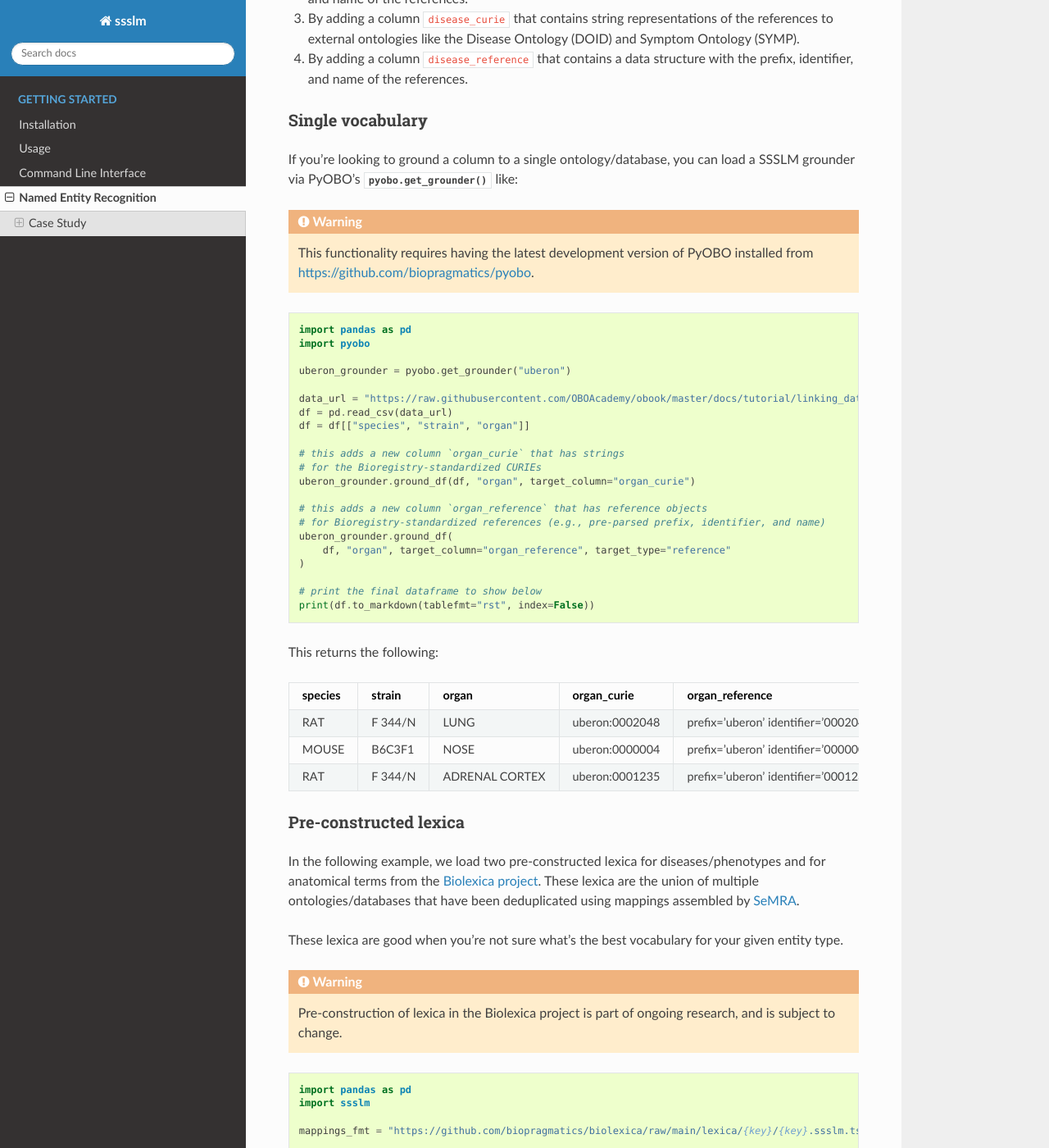
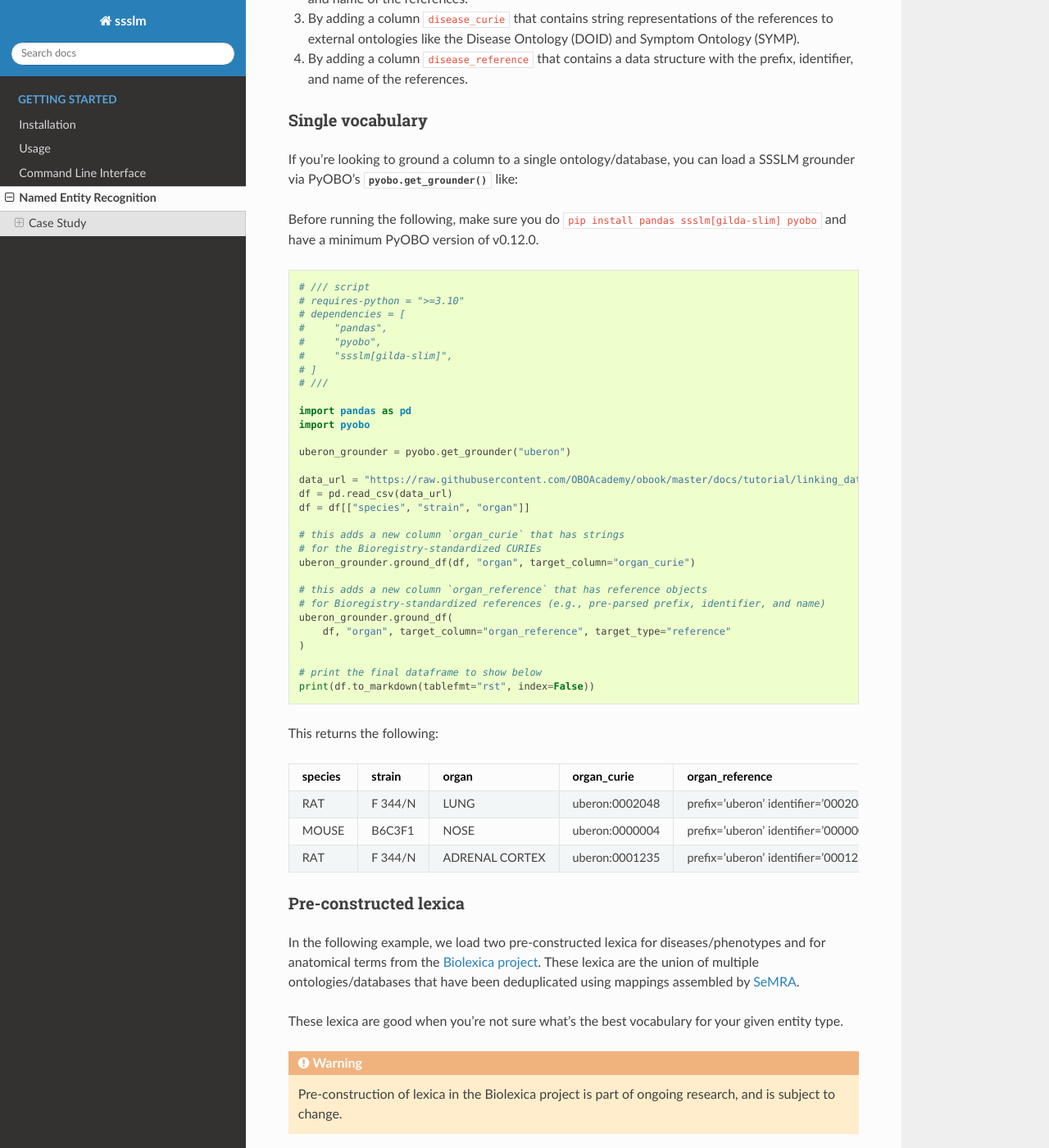
Before and after one commit to cthoyt/ssslm, a Sphinx documentation site: the page built from docs/source/ner.rst, in a window 1280 px wide and 1400 px high, scrolled down 895 px. Shown: the whole window at 82% size. Built offline with Sphinx 7.4.7 and the Read the Docs theme 3.1.0, drawn with Linux system fonts in a browser that asks for light colours; some of the changed text lies outside the part shown.

Commit message:
Update ner.rst

```diff
--- a/docs/source/ner.rst
+++ b/docs/source/ner.rst
@@ -46,12 +46,19 @@ Single vocabulary
 If you're looking to ground a column to a single ontology/database, you can load a SSSLM
 grounder via PyOBO's :func:`pyobo.get_grounder` like:
 
-.. warning::
-
-    This functionality requires having the latest development version of PyOBO installed
-    from https://github.com/biopragmatics/pyobo.
+Before running the following, make sure you do ``pip install pandas ssslm[gilda-slim]
+pyobo`` and have a minimum PyOBO version of v0.12.0.
 
 .. code-block:: python
+
+    # /// script
+    # requires-python = ">=3.10"
+    # dependencies = [
+    #     "pandas",
+    #     "pyobo",
+    #     "ssslm[gilda-slim]",
+    # ]
+    # ///
 
     import pandas as pd
     import pyobo
@@ -107,6 +114,14 @@ entity type.
 
 .. code-block:: python
 
+    # /// script
+    # requires-python = ">=3.10"
+    # dependencies = [
+    #     "pandas",
+    #     "ssslm[gilda-slim]",
+    # ]
+    # ///
+
     import pandas as pd
     import ssslm
 
```
